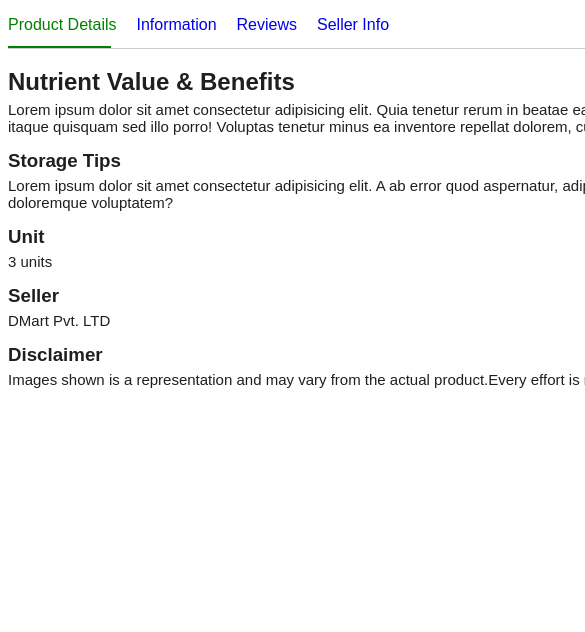
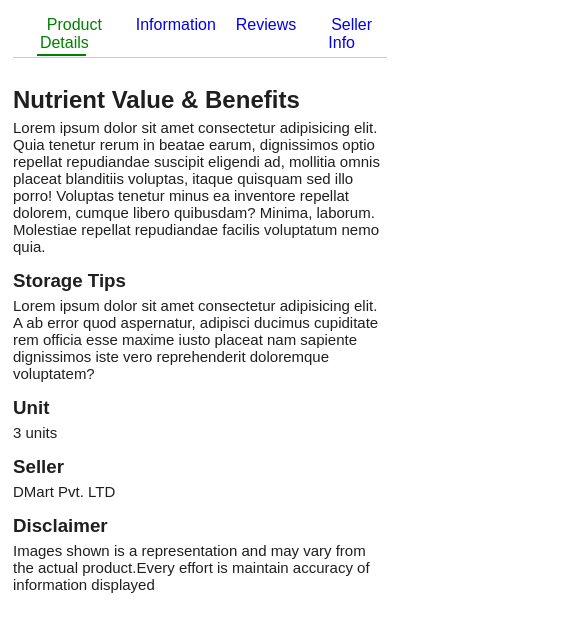
Before and after one commit to arunak03/1234567, a plain HTML site: page productdetails.html in a window 390 px wide. Shown: the top 632 px of the page, 585 px wide, since content can reach past the window. Drawn offline with Linux system fonts and the light colour scheme.

Commit message:
Update style.css

```diff
--- a/style.css
+++ b/style.css
@@ -96,3 +96,39 @@ a:active,a:hover{
 .clear{
     clear: both;
 }
+
+@media screen and (max-width: 740px) {
+    #infopage {
+        width: 100%;
+        margin: 5px;
+        font-family: sans-serif;
+    }
+
+    .navbar ul {
+        justify-content: center;
+    }
+
+    .navbar li {
+        margin: 0;
+        text-align: center;
+    }
+
+    .navbar li a {
+        padding: 10px;
+    }
+
+    .segment {
+        width: 100%;
+    }
+
+    .active-line {
+        bottom: -6px;
+    }
+    .table-container {
+        float: none;
+        width: 100%;
+        margin: 2% 0;
+    }
+
+
+}
```
